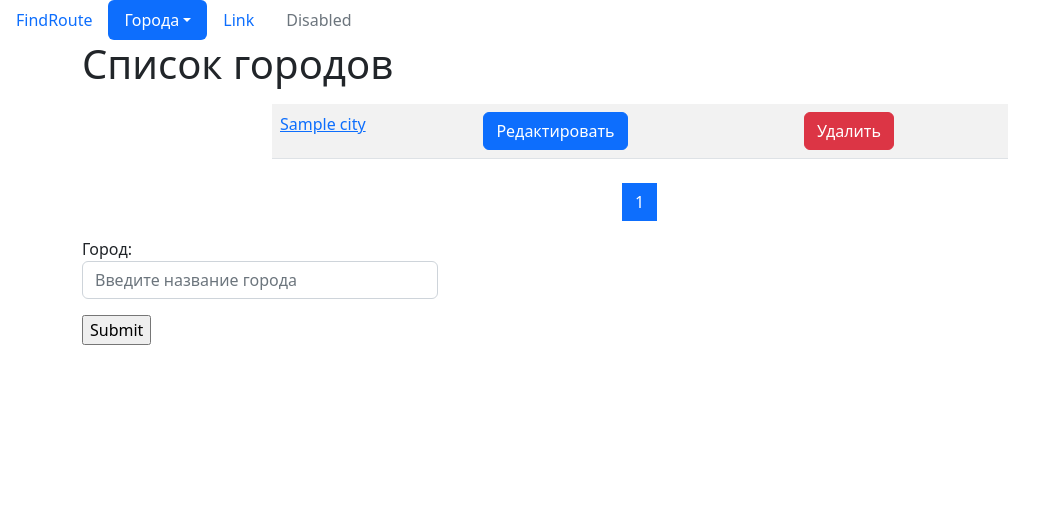
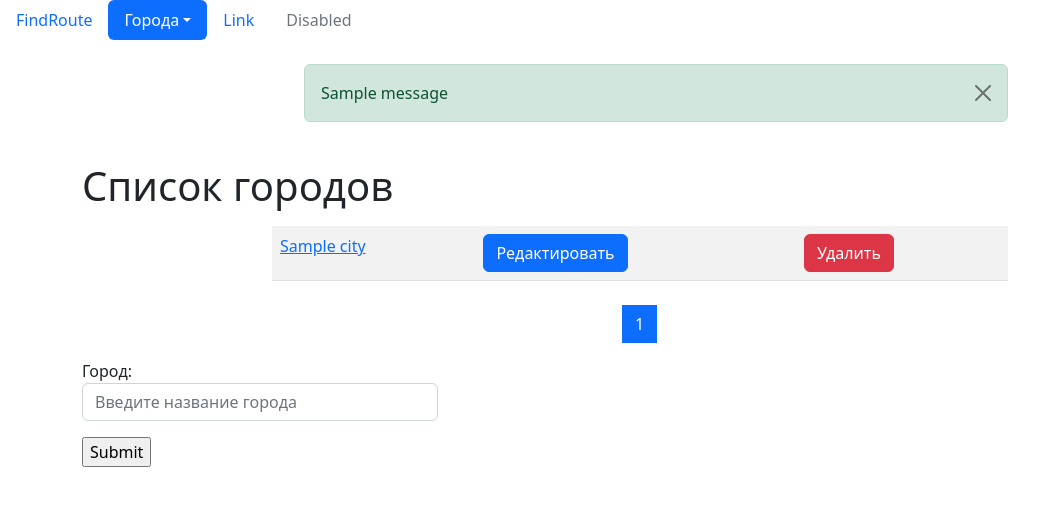
Before and after one commit to TuzovAP/django_sate, a Django app: page /cities/ in a window 1280 px wide. Shown: the top 506 px of the page, without its empty margins (0-1054 px from the left). Run offline with Django 4.2, Linux system fonts and the light colour scheme; tables that the repository leaves empty hold one stand-in row (values such as "Sample post"); one stand-in notice (Sample message) is shown.

Commit message:
Добавлен allert

```diff
--- a/cities/templates/cities/home.html
+++ b/cities/templates/cities/home.html
@@ -73,7 +73,7 @@
 
 <div class="row">
     <div class="col-md-4">
-        <form action="" method="post"> {% csrf_token %}
+        <form action="{% url 'cities:create' %}" method="post"> {% csrf_token %}
             {{ form.as_p }}
             <input type="submit" value="Submit">
         </form>
--- a/cities/views.py
+++ b/cities/views.py
@@ -1,3 +1,5 @@
+from django.contrib import messages
+from django.contrib.messages.views import SuccessMessageMixin
 from django.core.paginator import Paginator
 from django.shortcuts import render, get_object_or_404
 from django.urls import reverse_lazy
@@ -33,18 +35,20 @@ class CityDetailView(DetailView):
     template_name = 'cities/detail.html'
 
 
-class CityCreateView(CreateView):
+class CityCreateView(SuccessMessageMixin, CreateView):
     model = City  # таблица городов в БД
     form_class = CityForm  # модель формы через django
     template_name = 'cities/create.html'
     success_url = reverse_lazy('cities:home')  # в случае успеха переходим на cities:home, но нужно испольховать ленивый реверс
+    success_message = "Город успешно создан"
 
 
-class CityUpdateView(UpdateView):
+class CityUpdateView(SuccessMessageMixin, UpdateView):
     model = City  # таблица городов в БД
     form_class = CityForm  # модель формы через django
     template_name = 'cities/update.html'
     success_url = reverse_lazy('cities:home')  # в случае успеха переходим на cities:home, но нужно использовать ленивый реверс
+    success_message = "Город успешно отредактирован"
 
 class CityDeleteView(DeleteView):
     model = City  # таблица городов в БД
@@ -52,6 +56,7 @@ class CityDeleteView(DeleteView):
     success_url = reverse_lazy('cities:home')  # в случае успеха переходим на cities:home, но нужно использовать ленивый реверс
     #  функуия для удаления без подтверждения. Не работает, видимо из-за новой версии джанго
     def get(self, request, *args, **kwargs):
+        messages.success(request, 'Город успешно удален')
         return self.post(request, *args, **kwargs)
 
 
--- a/templates/base.html
+++ b/templates/base.html
@@ -36,6 +36,31 @@
         <a class="nav-link disabled">Disabled</a>
       </li>
 </ul>
+
+  <div class="container">
+      <div class="row">
+          <div class="col-md-8 mx-auto my-4">
+              {% if messages %}
+                <ul class="messages">
+                    {% for message in messages %}
+                        {% if message.level == DEFAULT_MESSAGE_LEVELS.ERROR %}
+                            <div class="alert alert-danger alert-dismissible fade show" role="alert">
+                              {{ message }}
+                                <button type="button" class="btn-close" data-bs-dismiss="alert" aria-label="Close"></button>
+                            </div>
+                        {% else %}
+                            <div class="alert alert-success alert-dismissible fade show" role="alert">
+                              {{ message }}
+                                <button type="button" class="btn-close" data-bs-dismiss="alert" aria-label="Close"></button>
+                            </div>
+                        {% endif %}
+                    {% endfor %}
+                </ul>
+              {% endif %}
+          </div>
+      </div>
+  </div>
+
     <div class="container">
         {% block content %} {% endblock %}
     </div>
```
